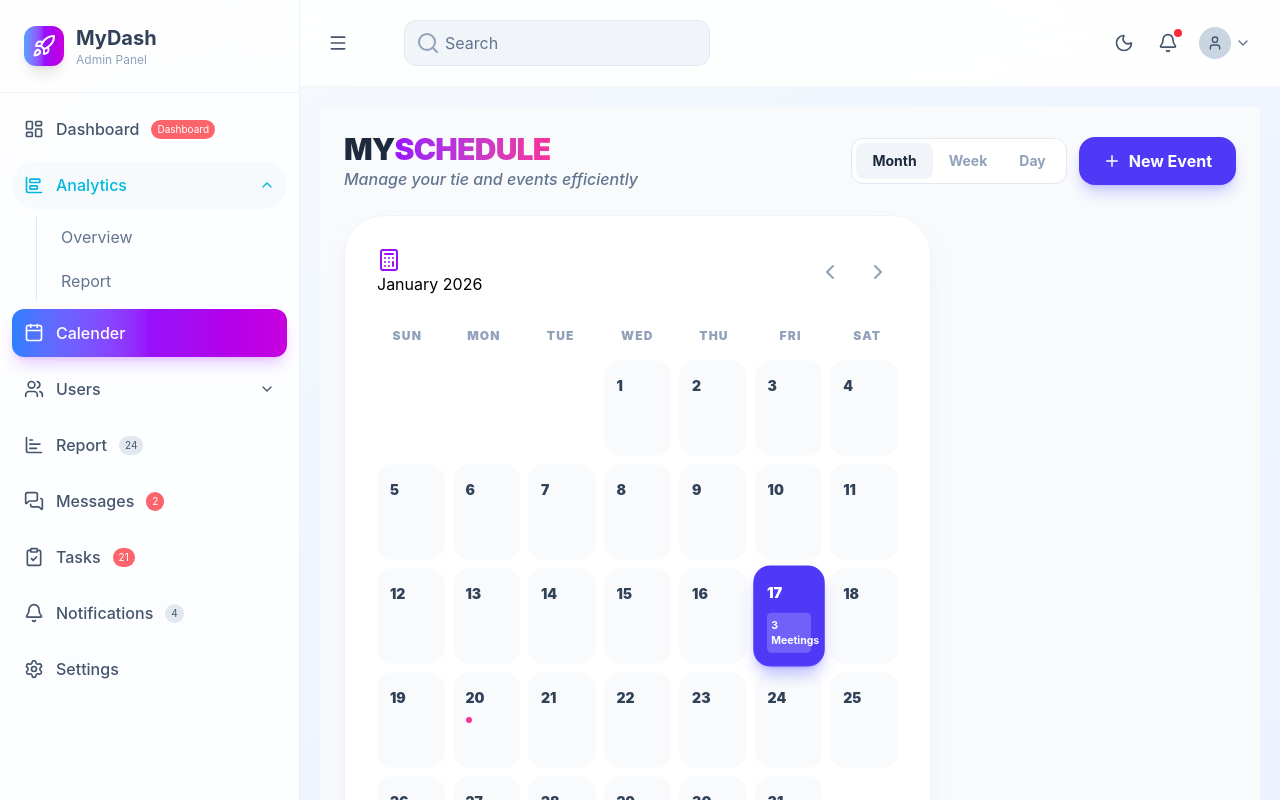
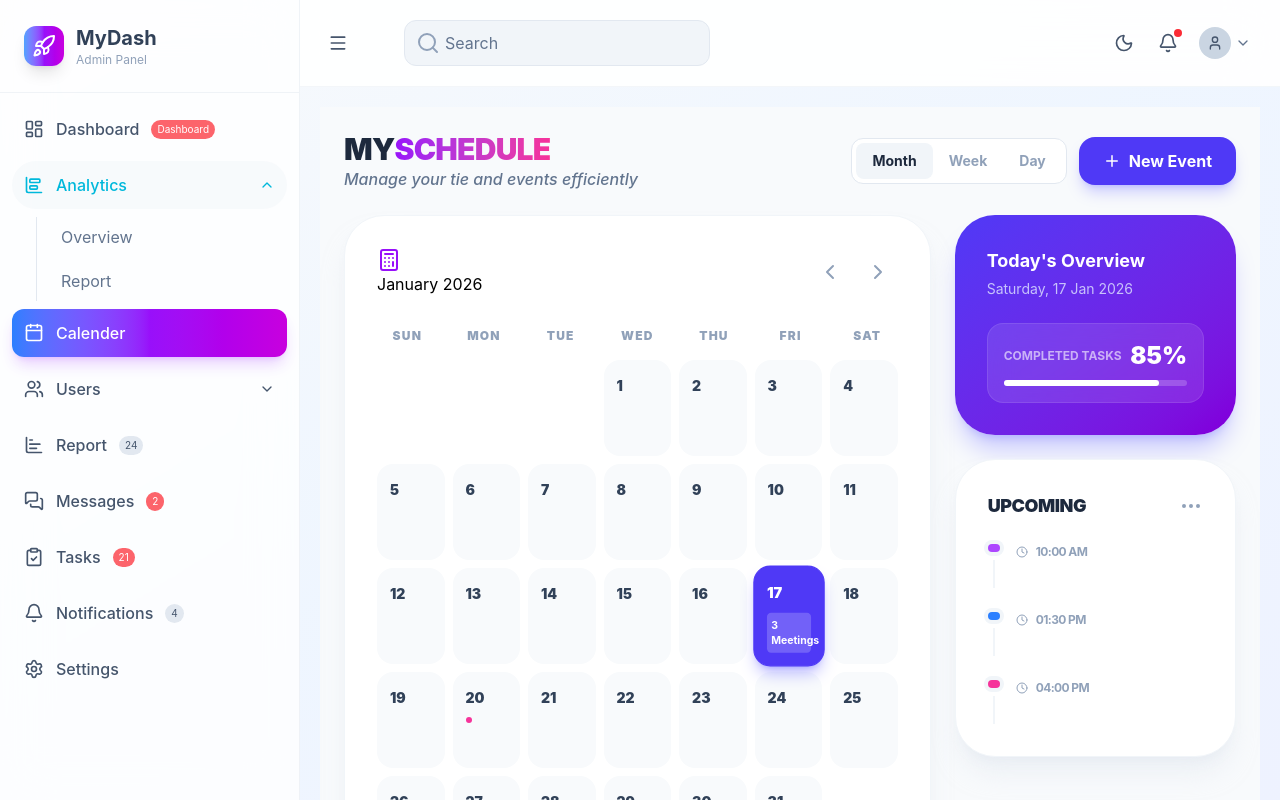
Before and after one commit to shourya-malviya23/dashboard-admin, a React (Vite) app: page /calender in a window 1280 px wide. Built offline with nearby package versions, Linux system fonts and the light colour scheme.

Commit message:
worked more on calender

```diff
--- a/src/pages/Calender/index.jsx
+++ b/src/pages/Calender/index.jsx
@@ -1,10 +1,15 @@
-import { CalculatorIcon, ChevronLeft, ChevronRight, Plus } from 'lucide-react'
+import { CalculatorIcon, ChevronLeft, ChevronRight, Clock, MoreHorizontal, Plus } from 'lucide-react'
 import React from 'react'
 
 function Calender() {
 
   const days=['Sun', 'Mon', 'Tue', 'Wed', 'Thu', 'Fri', 'Sat']
   const calenderDays=Array.from({length:31},(_, i) => i + 1);
+  const events = [
+  { time: '10:00 AM', title: 'Design Review', type: 'Work', attendees: 3, color: 'bg-purple-500' },
+  { time: '01:30 PM', title: 'Client Review', type: 'Marketing', attendees: 5, color: 'bg-blue-500' },
+  { time: '04:00 PM', title: 'Project Review', type: 'Development', attendees: 2, color: 'bg-pink-500' },
+]
   return (
     <div className='p-6 bg-slate-50 dark:bg-slate-950 min-h-screen space-y-6'>
 
@@ -61,8 +66,52 @@ function Calender() {
               </div>
             ))}
           </div>
+        </div>
 
-        </div>
+         {/* Daily Events & Tasks (Bento Box) */}
+          <div className='space-y-6'>
+            {/* Today's Overview */}
+            <div className='bg-linear-to-br from-indigo-600 to-purple-700 rounded-[2.5rem] p-8 text-white shadow-xl shadow-indigo-500/30 '>
+                <h3 className='text-lg font-bold mb-1'>Today's Overview</h3>
+                <p className='text-indigo-100 text-sm opacity-80 mb-6'>Saturday, 17 Jan 2026</p>
+                <div className='space-y-4'>
+                  <div className='bg-white/10 backdrop-blur-md rounded-2xl p-4 border border-white/10'>
+                    <div className='flex justify-between items-center'>
+                      <span className='text-xs font-bold uppercase opacity-60'>Completed Tasks</span>
+                      <span className='text-2xl font-black'>85%</span>
+                    </div>
+                    <div className='w-full bg-white/20 h-1.5 rounded-full mt-2'>
+                      <div className='bg-white h-full rounded-full w-[85%]'></div>
+                    </div>
+                  </div>
+                </div>
+            </div>
+
+              {/* Upcoming Events List */}
+              <div className='bg-white dark:bg-slate-900 rounded-[2.5rem] p-8 border border-slate-100 dark:border-slate-800 shadow-xl shadow-slate-200/50 dark:shadow-none overflow-hidden relative'>
+                <div className='flex justify-between items-center mb-6'>
+                  <h3 className='font-black text-slate-800 dark:text-white text-lg tracking-tight'>UPCOMING</h3>
+                  <button className='text-slate-400 hover:text-slate-600 transition-colors'><MoreHorizontal /></button>
+                </div>
+
+                <div className='space-y-6'>
+                  {events.map((event, index) => (
+                    <div key={index} className='flex gap-4 group'>
+                      <div className='flex flex-col items-center'>
+                        <div className={`w-3 h-3 rounded-full ${event.color} ring-4 ring-slate-100 dark:ring-slate-800 group-hover:scale-125 transition-transform`}></div>
+                        <div className='w-[2px] h-full bg-slate-100 dark:bg-slate-800 mt-2'></div>
+                      </div>
+                      <div className='flex-1 pb-6'>
+                        <div className='flex items-center gap-2 text-slate-400 text-xs font-bold mb-1 uppercase tracking-tighter'>
+                          <Clock size={12} />{event.time}
+                        </div>
+                      </div>
+                    </div>
+                  ))}
+                </div>
+
+              </div>
+          </div>
       </div>
 
     </div>
```
